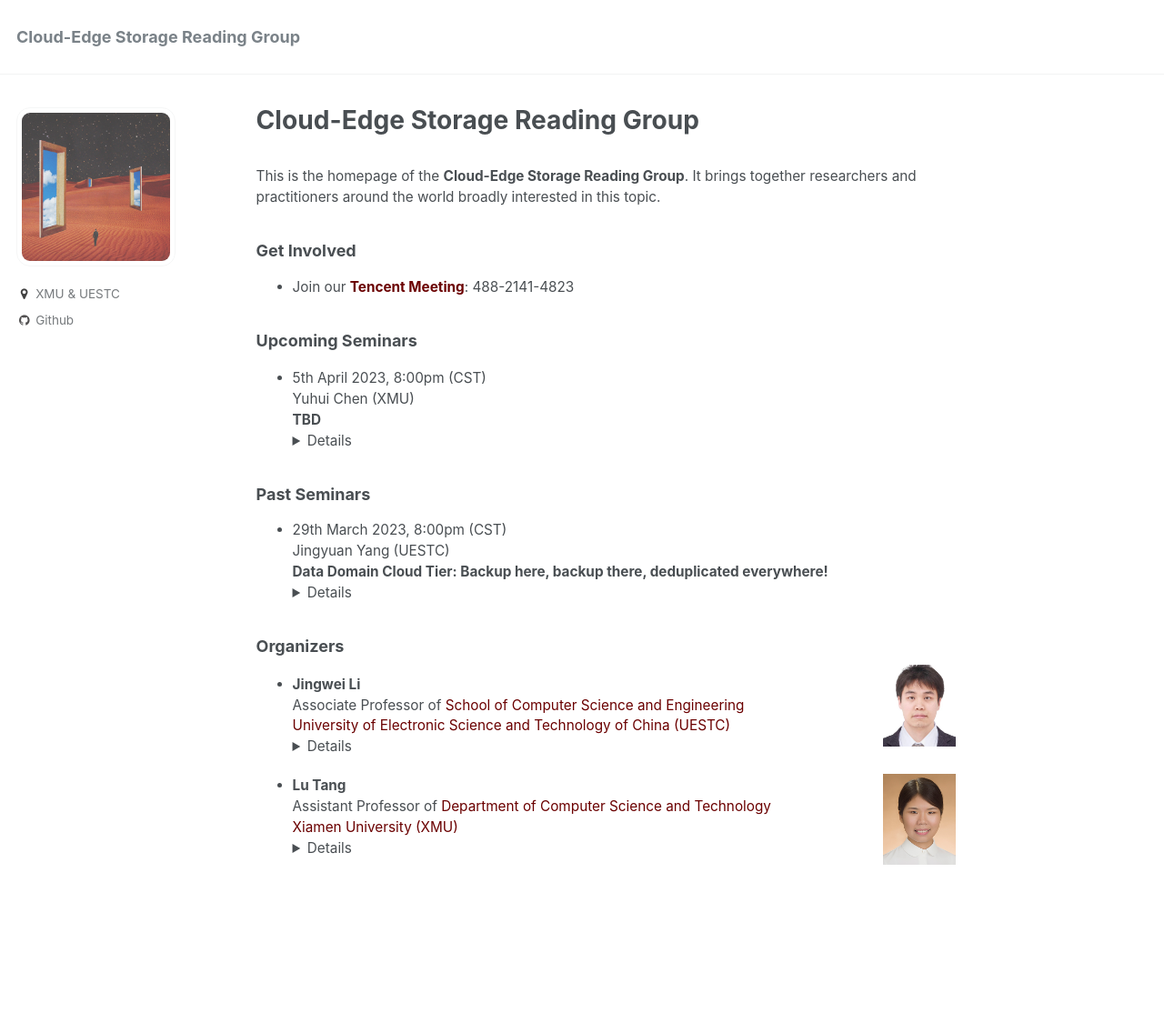
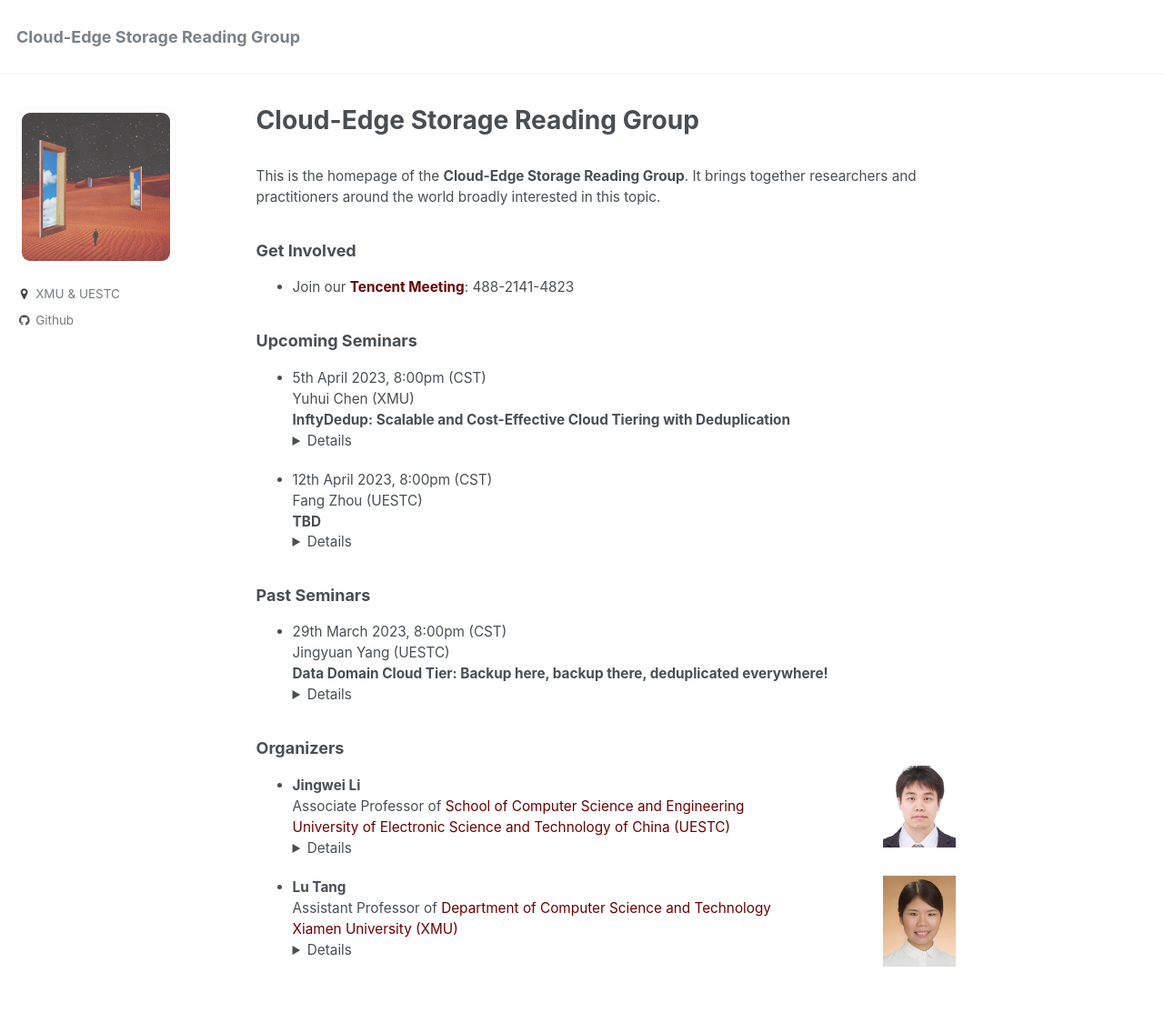
Before and after one commit to J-StrawHat/Cloud-Edge-Storage-reading-group, a Jekyll site: the page built from _pages/about.md, in a window 1280 px wide. Shown: the whole page at 91% size. Built offline with Jekyll 4.4.1, drawn with Linux system fonts in a browser that asks for light colours; before the commit the page ends 1013 px from its top, so only the background shows below that.

Commit message:
上传第二次研讨信息

```diff
--- a/_pages/about.md
+++ b/_pages/about.md
@@ -17,11 +17,19 @@ title: Cloud-Edge Storage Reading Group
 <span src="" style="float:right;width:100px;height:100px;margin-top:00px">
 - 5th April 2023, 8:00pm (CST)
 Yuhui Chen (XMU) <br>
+**InftyDedup: Scalable and Cost-Effective Cloud Tiering with Deduplication**  <details>**Conference:**  FAST ’23<br>
+**Abstract:** Cloud tiering is the process of moving selected data from on-premise storage to the cloud, which has recently become important for backup solutions. As subsequent backups usually contain repeating data, deduplication in cloud tiering can significantly reduce cloud storage utilization, and hence costs.<br>In this paper, we introduce InftyDedup, a novel system for cloud tiering with deduplication. Unlike existing solutions, it maximizes scalability by utilizing cloud services not only for storage but also for computation. Following a distributed batch approach with dynamically assigned cloud computation resources, InftyDedup can deduplicate multi-petabyte backups from multiple sources at costs on the order of a couple of dollars. Moreover, by selecting between hot and cold cloud storage based on the characteristics of each data chunk, our solution further reduces the overall costs by up to 26%–44%. InftyDedup is implemented in a state-of-the-art commercial backup system and evaluated in the cloud of a hyperscaler. <br>
+**Link:** [https://www.usenix.org/conference/fast23/presentation/kotlarska](https://www.usenix.org/conference/fast23/presentation/kotlarska) </details>
+
+<span src="" style="float:right;width:100px;height:100px;margin-top:00px">
+- 12th April 2023, 8:00pm (CST)
+Fang Zhou (UESTC) <br>
 **TBD**  <details>**Conference:**  <br>
 **Abstract:**  <br>
 **Link:** []() </details>
 
-<span src="" style="float:right;width:100px;height:100px;margin-top:00px">
+
+
 
 ### Past Seminars
 
```
Also changed, not shown: 5 other files.
